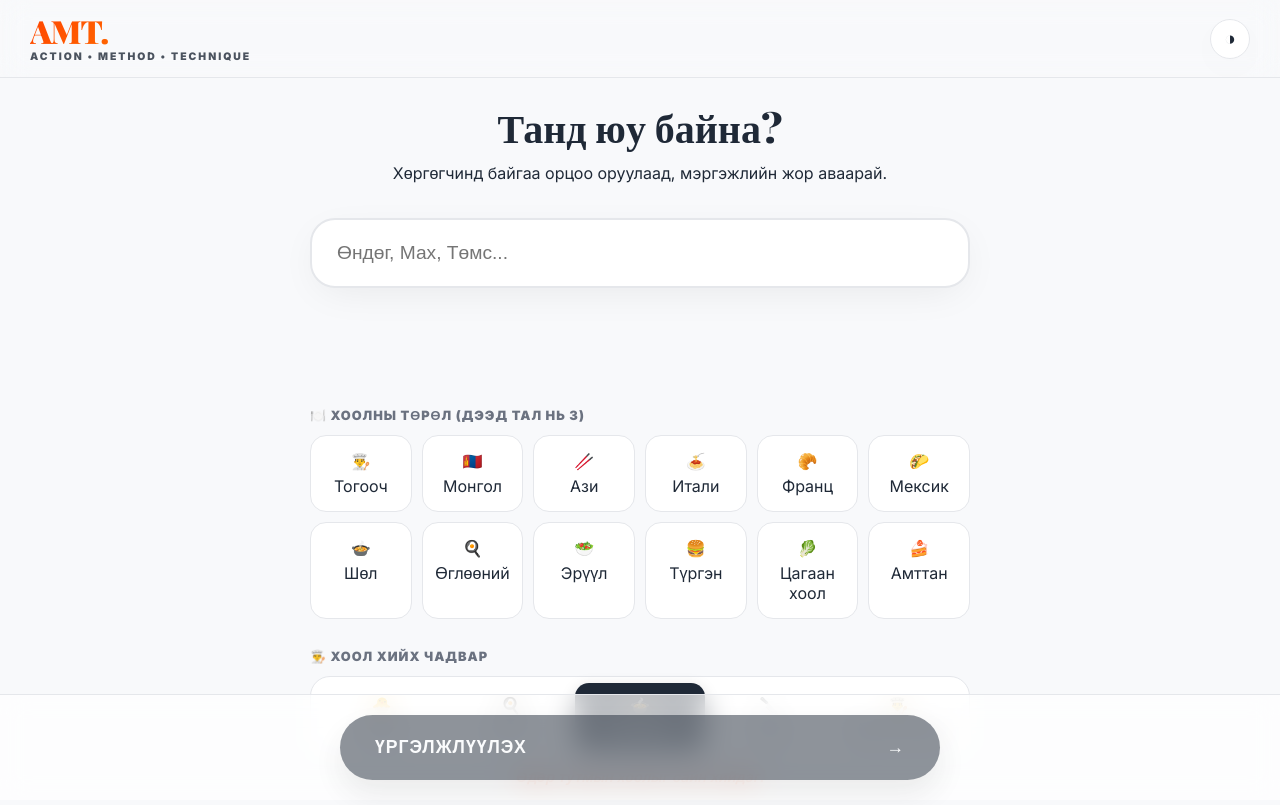
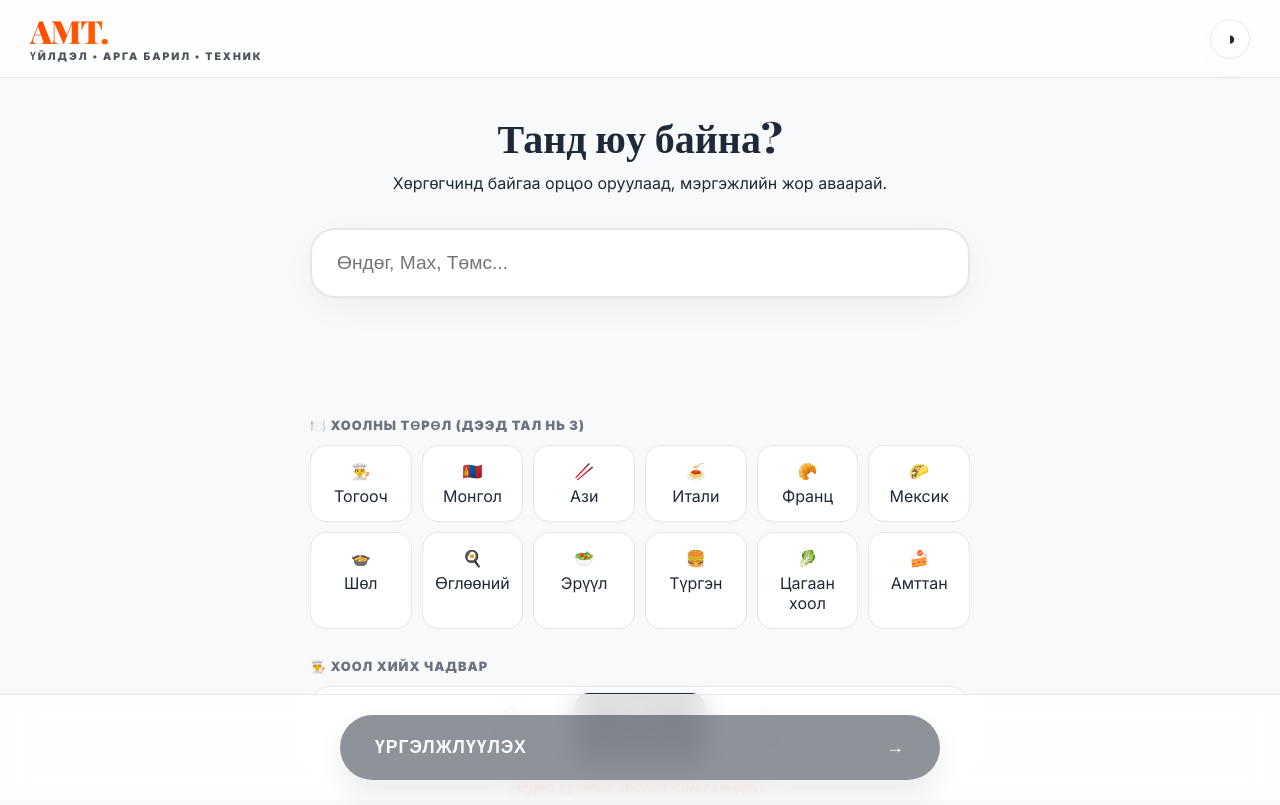
Before and after one commit to bilguundavaagombo-dot/blygune, a website: page app.html in a window 1280 px wide. Shown: the top 805 px of the page. Drawn offline with nearby package versions, Linux system fonts and the light colour scheme.

Commit message:
Update app.html

```diff
--- a/app.html
+++ b/app.html
@@ -2,55 +2,38 @@
 <html lang="mn">
 <head>
     <meta charset="UTF-8">
-    <meta name="viewport" content="width=device-width, initial-scale=1.0, maximum-scale=1.0, user-scalable=no">
+    <meta name="viewport" content="width=device-width, initial-scale=1.0, maximum-scale=1.0, user-scalable=no, viewport-fit=cover">
+
+    <meta name="apple-mobile-web-app-capable" content="yes">
+    <meta name="apple-mobile-web-app-status-bar-style" content="black-translucent">
+    <meta name="theme-color" content="#F8F9FB">
+
     <title>AMT - Хоолны Жор</title>
     <link href="https://fonts.googleapis.com/css2?family=Inter:wght@300;400;600;700;900&family=Playfair+Display:wght@700;900&display=swap" rel="stylesheet">
     <style>
-        :root {
-            --bg: #F8F9FB;
-            --text: #1F2937;
-            --sub-text: #6B7280;
-            --accent: #FF4500;
-            --accent-grad: linear-gradient(135deg, #FF4500 0%, #FF8C00 100%);
-            --border: #E5E7EB;
-            --input-bg: #FFFFFF;
-            --surface: #FFFFFF;
-            --radius: 20px;
-            --font: 'Inter', sans-serif;
-            --font-head: 'Playfair Display', serif;
-            --shadow: 0 10px 40px -10px rgba(0,0,0,0.08);
-            --glass: blur(14px);
-        }
-
-        [data-theme="dark"] {
-            --bg: #0F1115;
-            --text: #F3F4F6;
-            --sub-text: #9CA3AF;
-            --accent: #FF5722;
-            --accent-grad: linear-gradient(135deg, #FF5722 0%, #FF9800 100%);
-            --border: #2D3748;
-            --input-bg: #1A202C;
-            --surface: #1A202C;
-            --shadow: none;
-        }
+        /* BASE VARIABLES */
+        :root { --bg: #F8F9FB; --text: #1F2937; --sub-text: #6B7280; --accent: #FF4500; --accent-grad: linear-gradient(135deg, #FF4500 0%, #FF8C00 100%); --border: #E5E7EB; --input-bg: #FFFFFF; --surface: #FFFFFF; --radius: 20px; --font: 'Inter', sans-serif; --font-head: 'Playfair Display', serif; --shadow: 0 10px 40px -10px rgba(0,0,0,0.08); --glass: blur(14px); }
+        [data-theme="dark"] { --bg: #0F1115; --text: #F3F4F6; --sub-text: #9CA3AF; --accent: #FF5722; --accent-grad: linear-gradient(135deg, #FF5722 0%, #FF9800 100%); --border: #2D3748; --input-bg: #1A202C; --surface: #1A202C; --shadow: none; }
 
         * { margin: 0; padding: 0; box-sizing: border-box; -webkit-tap-highlight-color: transparent; }
 
         body {
             background-color: var(--bg); color: var(--text); font-family: var(--font);
-            min-height: 100vh; overflow-x: hidden;
-            transition: background 0.3s, color 0.3s;
-            padding-bottom: 140px;
+            min-height: 100vh; overflow-x: hidden; transition: background 0.3s, color 0.3s;
+            /* Extra padding for mobile scrolling */
+            padding-bottom: 160px;
         }
 
-        /* HEADER */
+        /* HEADER - ADJUSTED FOR IPHONE NOTCH */
         header {
-            padding: 15px 30px; display: flex; justify-content: space-between; align-items: center;
+            padding: 15px 30px;
+            padding-top: max(15px, env(safe-area-inset-top)); /* NOTCH FIX */
+            display: flex; justify-content: space-between; align-items: center;
             position: fixed; top: 0; left: 0; width: 100%; z-index: 100;
-            background: rgba(255, 255, 255, 0.05); backdrop-filter: var(--glass);
+            background: rgba(255, 255, 255, 0.8); backdrop-filter: var(--glass);
             border-bottom: 1px solid var(--border);
         }
-        [data-theme="dark"] header { background: rgba(15, 17, 21, 0.7); }
+        [data-theme="dark"] header { background: rgba(15, 17, 21, 0.8); }
 
         .logo-group { cursor: pointer; display: flex; flex-direction: column; text-decoration: none; color: inherit; line-height: 1; }
         .logo { font-family: var(--font-head); font-weight: 900; font-size: 2rem; letter-spacing: -1px; background: var(--accent-grad); -webkit-background-clip: text; -webkit-text-fill-color: transparent; }
@@ -59,7 +42,7 @@
         .icon-btn:hover { border-color: var(--accent); color: var(--accent); transform: translateY(-2px); }
 
         /* MAIN */
-        main { display: flex; flex-direction: column; align-items: center; width: 100%; max-width: 700px; margin: 100px auto 0 auto; padding: 0 20px; }
+        main { display: flex; flex-direction: column; align-items: center; width: 100%; max-width: 700px; margin: 0 auto; padding: 0 20px; padding-top: 110px; }
         .hero { text-align: center; margin-bottom: 35px; width: 100%; }
         .hero h1 { font-family: var(--font-head); font-size: 2.5rem; margin-bottom: 10px; font-weight: 900; }
         .input-wrapper { position: relative; margin-bottom: 20px; width: 100%; }
@@ -106,16 +89,23 @@
         .count-val { font-size: 1.4rem; font-weight: 800; min-width: 30px; text-align: center; }
         .tips-box { margin-top: 20px; width: 100%; padding: 15px; border-radius: 16px; background: linear-gradient(135deg, #FF4500, #FF8C00); color: white; text-align: center; font-size: 0.95rem; line-height: 1.5; font-style: italic; box-shadow: var(--shadow); }
 
-        /* BOTTOM BAR */
-        .bottom-nav { position: fixed; bottom: 0; left: 0; width: 100%; padding: 20px; background: rgba(255,255,255,0.7); backdrop-filter: var(--glass); border-top: 1px solid var(--border); display: flex; justify-content: center; z-index: 900; }
-        [data-theme="dark"] .bottom-nav { background: rgba(15, 23, 42, 0.7); }
+        /* BOTTOM BAR - ADJUSTED FOR IPHONE HOME INDICATOR */
+        .bottom-nav {
+            position: fixed; bottom: 0; left: 0; width: 100%;
+            padding: 20px;
+            padding-bottom: max(20px, env(safe-area-inset-bottom)); /* SAFE AREA FIX */
+            background: rgba(255,255,255,0.85); backdrop-filter: var(--glass);
+            border-top: 1px solid var(--border); display: flex; justify-content: center; z-index: 900;
+        }
+        [data-theme="dark"] .bottom-nav { background: rgba(15, 23, 42, 0.85); }
+
         .btn-continue { width: 100%; max-width: 600px; height: 65px; border-radius: 35px; background: var(--text); color: var(--bg); border: none; font-size: 1.1rem; font-weight: 800; letter-spacing: 1px; cursor: pointer; display: flex; justify-content: space-between; align-items: center; padding: 0 35px; box-shadow: 0 15px 30px rgba(0,0,0,0.15); transition: 0.3s; }
         .btn-continue:disabled { opacity: 0.5; cursor: not-allowed; }
 
         /* MODAL */
-        .modal-overlay { position: fixed; top: 0; left: 0; width: 100%; height: 100%; background: rgba(0,0,0,0.6); backdrop-filter: blur(8px); z-index: 1100; opacity: 0; pointer-events: none; transition: 0.3s; display: flex; align-items: center; justify-content: center; }
+        .modal-overlay { position: fixed; top: 0; left: 0; width: 100%; height: 100%; background: rgba(0,0,0,0.6); backdrop-filter: blur(8px); z-index: 1100; opacity: 0; pointer-events: none; transition: 0.3s; display: flex; align-items: center; justify-content: center; padding: 20px; }
         .modal-overlay.active { opacity: 1; pointer-events: auto; }
-        .modal-card { width: 90%; max-width: 600px; max-height: 85vh; background: var(--bg); border-radius: 24px; padding: 30px; transform: scale(0.9); opacity: 0; transition: 0.3s cubic-bezier(0.16, 1, 0.3, 1); overflow-y: auto; border: 1px solid var(--border); }
+        .modal-card { width: 100%; max-width: 600px; max-height: 85vh; background: var(--bg); border-radius: 24px; padding: 30px; transform: scale(0.9); opacity: 0; transition: 0.3s cubic-bezier(0.16, 1, 0.3, 1); overflow-y: auto; border: 1px solid var(--border); }
         .modal-overlay.active .modal-card { transform: scale(1); opacity: 1; }
         .modal-header { display: flex; justify-content: space-between; align-items: center; margin-bottom: 25px; }
         .modal-title { font-size: 1.4rem; font-weight: 900; }
@@ -123,10 +113,6 @@
         .taste-grid { display: grid; grid-template-columns: repeat(2, 1fr); gap: 10px; margin-bottom: 30px; }
         .taste-chip { padding: 18px; border-radius: 16px; background: var(--surface); border: 2px solid var(--border); text-align: center; font-weight: 700; font-size: 0.95rem; cursor: pointer; transition: 0.2s; }
         .taste-chip.selected { background: var(--text); color: var(--bg); border-color: var(--text); }
-        .appliance-chips { display: flex; flex-wrap: wrap; gap: 8px; margin-bottom: 30px; }
-        /* CHANGED: This was .app-chip, now mimics .taste-chip logic in CSS if needed, but here we reuse taste classes in JS */
-        .app-chip { padding: 10px 18px; background: var(--surface); border: 1px solid var(--border); border-radius: 12px; font-weight: 600; cursor: pointer; font-size: 0.9rem; }
-        .app-chip.selected { background: var(--text); color: var(--bg); }
         .btn-generate { width: 100%; padding: 22px; border-radius: 18px; border: none; margin-bottom: 12px; font-size: 1.1rem; font-weight: 800; cursor: pointer; display: flex; align-items: center; justify-content: center; gap: 10px; transition: 0.2s; }
         .btn-gen-gourmet { background: var(--accent); color: white; }
         .btn-gen-easy { background: var(--surface); color: var(--text); border: 2px solid var(--border); }
@@ -139,7 +125,7 @@
     <header>
         <a href="index.html" class="logo-group">
             <div class="logo">AMT<span>.</span></div>
-            <div class="logo-sub">Action • Method • Technique</div>
+            <div class="logo-sub">Үйлдэл • Арга барил • Техник</div>
         </a>
         <div class="header-actions">
             <button class="icon-btn" onclick="toggleTheme()">◑</button>
@@ -167,7 +153,7 @@
             <div class="lvl-step" onclick="setLevel(2)" id="lvl-2"><span class="lvl-emoji">🍳</span><span class="lvl-label">Сурагч</span></div>
             <div class="lvl-step active" onclick="setLevel(3)" id="lvl-3"><span class="lvl-emoji">🍲</span><span class="lvl-label">Дундаж</span></div>
             <div class="lvl-step" onclick="setLevel(4)" id="lvl-4"><span class="lvl-emoji">🔪</span><span class="lvl-label">Сайн</span></div>
-            <div class="lvl-step" onclick="setLevel(5)" id="lvl-5"><span class="lvl-emoji">👨‍🍳</span><span class="lvl-label">Мэргэжлийн</span></div>
+            <div class="lvl-step" onclick="setLevel(5)" id="lvl-5"><span class="lvl-emoji">👨‍🍳</span><span class="lvl-label">Pro</span></div>
         </div>
         <div class="level-desc" id="level-desc">Өдөр тутмын хоолыг сайн хийдэг.</div>
 
@@ -195,7 +181,7 @@
         </div>
 
         <div class="dietary-section">
-            <span class="section-label">Харшил </span>
+            <span class="section-label">Харшил / Цээр</span>
             <div class="filters" id="dietary-filters">
                 <div class="filter-chip" onclick="toggleFilter(this, 'Самар ороогүй')">🥜 Самар</div>
                 <div class="filter-chip" onclick="toggleFilter(this, 'Цавуулаггүй')">🍞 Цавуулаг</div>
@@ -209,7 +195,7 @@
         </div>
 
         <div class="calc-box">
-            <span class="calc-title">Тооцоолол (Хүний тоо)</span>
+            <span class="calc-title">ТООЦООЛОЛ (Хүний тоо)</span>
             <div class="counter">
                 <button class="count-btn" onclick="updServ(-1)">−</button>
                 <span class="count-val" id="serv-val">2</span>
@@ -252,21 +238,12 @@
     </div>
 
     <script>
-        // --- DATA ---
-        const pantryData = [
-            ["Давс", "Хар перц", "Ургамлын тос"],
-            ["Сонгино", "Сармис", "Гурил", "Цагаан будаа", "Соя соус"],
-            ["Элсэн чихэр", "Уксус", "Лаврын навч", "Цөцгийн тос"],
-            ["Кетчуп", "Майонез", "Томат паст", "Гич", "Сод"],
-            ["Гурвалжин будаа", "Гоймон", "Цардуул", "Хуурай сүү", "Гүнжид"]
-        ];
+        const pantryData = [["Давс", "Хар перц", "Ургамлын тос"], ["Сонгино", "Сармис", "Гурил", "Цагаан будаа", "Соя соус"], ["Элсэн чихэр", "Уксус", "Лаврын навч", "Цөцгийн тос"], ["Кетчуп", "Майонез", "Томат паст", "Гич", "Сод"], ["Гурвалжин будаа", "Гоймон", "Цардуул", "Хуурай сүү", "Гүнжид"]];
         const styles = [ {n:"Тогооч", e:"👨‍🍳"}, {n:"Монгол", e:"🇲🇳"}, {n:"Ази", e:"🥢"}, {n:"Итали", e:"🍝"}, {n:"Франц", e:"🥐"}, {n:"Мексик", e:"🌮"}, {n:"Шөл", e:"🍲"}, {n:"Өглөөний", e:"🍳"}, {n:"Эрүүл", e:"🥗"}, {n:"Түргэн", e:"🍔"}, {n:"Цагаан хоол", e:"🥬"}, {n:"Амттан", e:"🍰"} ];
         const tastes = ["Хэвийн", "Зөөлөн", "Халуун ногоотой", "Баялаг/Umami", "Чихэрлэг", "Исгэлэн"];
         const appliances = ["Плетка", "Шарах шүүгээ", "Air Fryer", "Битүү чанагч", "Агшаагч", "Блендер", "Грил", "Талх шарагч"];
         const lvlDescs = ["Дэлгэрэнгүй заавар хэрэгтэй.", "Энгийн хоол хийж чаддаг.", "Өдөр тутмын хоол сайн хийдэг.", "Нарийн ажиллагаатай хоол.", "Мэргэжлийн түвшний мэдлэгтэй."];
         const lvlNames = ["Анхан", "Сурагч", "Дундаж", "Сайн", "Pro"];
-
-        // CHANGED: selectedTastes starts empty [] instead of ['Хэвийн']
         let state = { ings: [], styles: [], skill: 3, pantryLvl: 2, pantryActiveItems: [], apps: [], diet: [], servings: 2, selectedTastes: [] };
 
         window.onload = () => {
@@ -277,12 +254,9 @@
         function renderUI() {
             document.getElementById('style-grid').innerHTML = styles.map(s => `<div class="style-chip ${state.styles.includes(s.n) ? 'selected' : ''}" onclick="toggleStyle('${s.n}')"><span class="style-emoji">${s.e}</span><span class="style-name">${s.n}</span></div>`).join('');
             document.getElementById('taste-grid').innerHTML = tastes.map(v => `<div class="taste-chip ${state.selectedTastes.includes(v) ? 'selected' : ''}" onclick="setTaste('${v}')">${v}</div>`).join('');
-
-            // CHANGED: Uses 'taste-chip' class for Appliances to match design
             document.getElementById('appliance-area').innerHTML = appliances.map(a => `<div class="taste-chip ${state.apps.includes(a) ? 'selected' : ''}" onclick="toggleApp('${a}')">${a}</div>`).join('');
         }
 
-        // --- CORE ---
         function handleEnter(e) { if(e.key === 'Enter' && e.target.value) { addIng(e.target.value); e.target.value=''; } }
         function addIng(val) { val = val.charAt(0).toUpperCase() + val.slice(1); if(!state.ings.includes(val)) state.ings.push(val); renderTags(); }
         function removeIng(val) { state.ings = state.ings.filter(x => x !== val); renderTags(); }
@@ -295,15 +269,8 @@
         function toggleStyle(val) { if(state.styles.includes(val)) state.styles = state.styles.filter(x => x !== val); else if(state.styles.length < 3) state.styles.push(val); renderUI(); }
         function setLevel(l) { state.skill = l; document.querySelectorAll('.level-bar .lvl-step').forEach((el, i) => i+1 === l ? el.classList.add('active') : el.classList.remove('active')); document.getElementById('level-desc').innerText = lvlDescs[l-1]; }
 
-        function setPantryLvl(l) {
-            state.pantryLvl = l;
-            for(let i=1; i<=5; i++) { const el = document.getElementById('pl-'+i); if(i===l) el.classList.add('active'); else el.classList.remove('active'); }
-            loadPantry(l);
-        }
-        function loadPantry(lvl) {
-            let items = []; for(let i=0; i<lvl; i++) items = items.concat(pantryData[i]);
-            state.pantryActiveItems = [...new Set(items)]; renderPantryChips();
-        }
+        function setPantryLvl(l) { state.pantryLvl = l; for(let i=1; i<=5; i++) { const el = document.getElementById('pl-'+i); if(i===l) el.classList.add('active'); else el.classList.remove('active'); } loadPantry(l); }
+        function loadPantry(lvl) { let items = []; for(let i=0; i<lvl; i++) items = items.concat(pantryData[i]); state.pantryActiveItems = [...new Set(items)]; renderPantryChips(); }
         function renderPantryChips() { document.getElementById('pantry-chips-area').innerHTML = state.pantryActiveItems.map(item => `<div class="p-chip active" onclick="togglePantryItem(this)">${item}</div>`).join(''); }
         function togglePantryItem(el) { el.classList.toggle('active'); }
         function togglePantry() { const on = document.getElementById('pantry-switch').checked; document.getElementById('pantry-content').classList.toggle('disabled', !on); }
@@ -319,7 +286,6 @@
         function openSettings() { document.getElementById('modal-overlay').classList.add('active'); document.getElementById('settings-modal').classList.add('active'); }
         function closeSettings(e) { if (e && e.target !== e.currentTarget) return; document.getElementById('modal-overlay').classList.remove('active'); document.getElementById('settings-modal').classList.remove('active'); }
 
-        // --- UPDATED: SAVE AND REDIRECT LOGIC ---
         function saveAndGo(mode) {
             let activePantry = [];
             if(document.getElementById('pantry-switch').checked) {
@@ -327,8 +293,6 @@
             }
             state.activePantry = activePantry;
             state.mode = mode;
-
-            // Save state and redirect
             localStorage.setItem('amt_state', JSON.stringify(state));
             window.location.href = 'list.html';
         }
```
